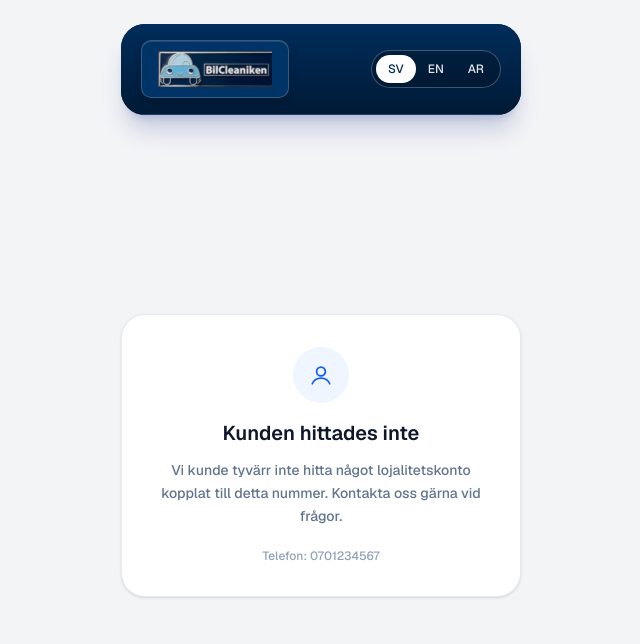
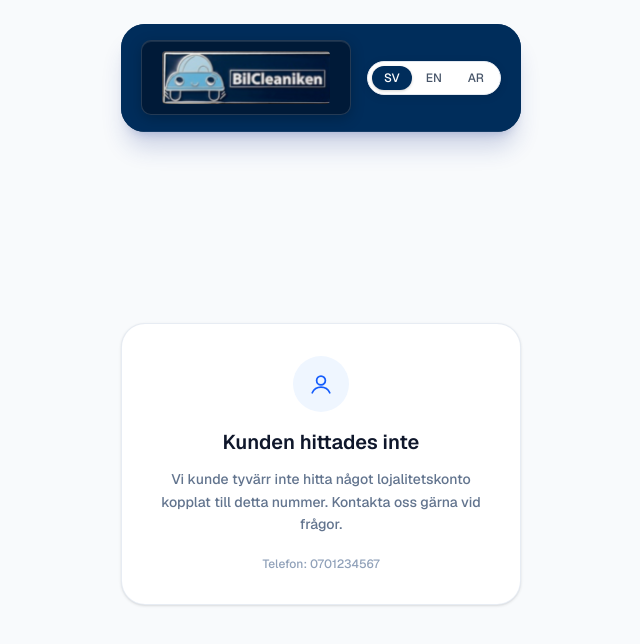
Before and after one commit to abudi-art/my-saas-project, a Next.js app: page /loyalty/0701234567 in a window 1280 px wide. Shown: the top 644 px of the page, without its empty margins (319-959 px from the left). Built offline with nearby package versions, Linux system fonts and the light colour scheme; no server answers; the database is empty.

Commit message:
Improve loyalty header contrast with professional top bar.
Add navy header strip (#002D5B), dark logo badge container, light language
switcher pills, and soft #f8fafc page background for premium readability.

```diff
--- a/app/globals.css
+++ b/app/globals.css
@@ -41,7 +41,7 @@ body {
   height: 1.25rem;
   transform: translate(-50%, -50%);
   border-radius: 0 0 9999px 9999px;
-  background: #f3f4f6;
+  background: #f8fafc;
   box-shadow: inset 0 -1px 0 rgb(148 163 184 / 0.25);
 }
 
@@ -49,27 +49,20 @@ body {
   --stamp-filled: #334155;
   --stamp-reward: #10b981;
   --loyalty-bar: #002d5b;
-  --loyalty-bar-deep: #001a36;
-  --loyalty-badge: #003366;
-  --loyalty-header-from: #003d73;
-  --loyalty-header-to: #002d5b;
+  --loyalty-badge-bg: #001a38;
+  --loyalty-header-from: #003d7a;
+  --loyalty-header-to: #002244;
   min-height: 100vh;
-  background-color: #f3f4f6;
-}
-
-.loyalty-header-bar {
-  background: linear-gradient(
-    135deg,
-    var(--loyalty-header-from) 0%,
-    var(--loyalty-header-to) 100%
-  );
-  box-shadow:
-    0 10px 30px rgb(30 58 138 / 0.18),
-    inset 0 1px 0 rgb(255 255 255 / 0.08);
+  background-color: #f8fafc;
 }
 
 .loyalty-hero-card {
-  background: var(--loyalty-bar-deep);
+  background: linear-gradient(
+    180deg,
+    var(--loyalty-bar) 0%,
+    var(--loyalty-header-from) 38%,
+    var(--loyalty-header-to) 100%
+  );
 }
 
 .loyalty-top-bar {
@@ -78,46 +71,79 @@ body {
   justify-content: space-between;
   gap: 1rem;
   padding: 1rem 1.25rem;
-  background: linear-gradient(
-    180deg,
-    var(--loyalty-bar) 0%,
-    var(--loyalty-bar-deep) 100%
-  );
-  border-bottom: 1px solid rgb(255 255 255 / 0.1);
+  background: var(--loyalty-bar);
+  border-bottom: 1px solid rgb(255 255 255 / 0.08);
 }
 
 .loyalty-logo-badge-wrap {
   display: inline-flex;
   align-items: center;
   justify-content: center;
-  min-height: 3rem;
   padding: 0.625rem 1rem;
-  background-color: var(--loyalty-badge);
-  border: 1px solid rgb(255 255 255 / 0.2);
-  border-radius: 0.625rem;
+  background: var(--loyalty-badge-bg);
+  border: 1px solid rgb(255 255 255 / 0.14);
+  border-radius: 10px;
   box-shadow:
-    inset 0 1px 0 rgb(255 255 255 / 0.12),
-    0 3px 10px rgb(0 0 0 / 0.22);
+    inset 0 1px 0 rgb(255 255 255 / 0.1),
+    0 4px 14px rgb(0 0 0 / 0.22);
 }
 
 .loyalty-logo-official {
   display: block;
-  width: auto;
-  max-width: min(100%, 9.75rem);
-  height: 2.25rem;
+  max-width: min(100%, 10.5rem);
+  height: auto;
   object-fit: contain;
+  border-radius: 4px;
+}
+
+.loyalty-lang-switcher {
+  display: flex;
+  flex-shrink: 0;
+  align-items: center;
+  gap: 0.125rem;
+  padding: 0.25rem;
+  border-radius: 9999px;
+  background: #ffffff;
+  border: 1px solid rgb(226 232 240);
+  box-shadow:
+    0 2px 8px rgb(15 23 42 / 0.1),
+    0 1px 2px rgb(15 23 42 / 0.06);
+}
+
+.loyalty-lang-btn {
+  border: none;
+  border-radius: 9999px;
+  padding: 0.375rem 0.75rem;
+  font-size: 0.75rem;
+  font-weight: 500;
+  line-height: 1;
+  color: #475569;
+  background: transparent;
+  cursor: pointer;
+  transition:
+    background-color 0.15s ease,
+    color 0.15s ease,
+    box-shadow 0.15s ease;
+}
+
+.loyalty-lang-btn:hover {
+  background: #f1f5f9;
+  color: #0f172a;
+}
+
+.loyalty-lang-btn--active {
+  background: var(--loyalty-bar);
+  color: #ffffff;
+  box-shadow: 0 1px 3px rgb(0 0 0 / 0.18);
+}
+
+.loyalty-lang-btn--active:hover {
+  background: #003d7a;
+  color: #ffffff;
 }
 
 .loyalty-hero-body {
-  background: linear-gradient(
-    165deg,
-    var(--loyalty-header-from) 0%,
-    var(--loyalty-header-to) 100%
-  );
-}
-
-[dir="rtl"] .loyalty-top-bar {
-  flex-direction: row-reverse;
+  padding: 1.25rem 1.5rem 1.5rem;
 }
 
 .loyalty-qr-card {
--- a/app/loyalty/[phone]/loyalty-view.tsx
+++ b/app/loyalty/[phone]/loyalty-view.tsx
@@ -40,21 +40,15 @@ function LanguageSwitcher({
   onChange: (locale: Locale) => void;
 }) {
   return (
-    <div
-      className="flex shrink-0 rounded-full border border-white/25 bg-black/20 p-1 backdrop-blur-sm"
-      role="group"
-      aria-label="Language"
-    >
+    <div className="loyalty-lang-switcher" role="group" aria-label="Language">
       {locales.map(({ code, label }) => (
         <button
           key={code}
           type="button"
           onClick={() => onChange(code)}
-          className={`rounded-full px-2.5 py-1 text-xs font-medium transition sm:px-3 sm:py-1.5 ${
-            locale === code
-              ? "bg-white text-[#002d5b] shadow-sm"
-              : "text-white/90 hover:bg-white/10 hover:text-white"
-          }`}
+          className={
+            locale === code ? "loyalty-lang-btn loyalty-lang-btn--active" : "loyalty-lang-btn"
+          }
           aria-pressed={locale === code}
         >
           {label}
@@ -81,7 +75,7 @@ function HeroHeaderRow({
           alt={copy.brandName}
           width={176}
           height={52}
-          className="loyalty-logo-official"
+          className="loyalty-logo-official h-9 w-auto sm:h-10"
           priority
         />
       </div>
@@ -272,9 +266,9 @@ export function LoyaltyView({ phone, customer, configError, appUrl }: LoyaltyVie
                 copy={copy}
               />
 
-              <div className="loyalty-hero-body p-6 text-white sm:p-6">
+              <div className="loyalty-hero-body text-white">
                 <div className="flex items-center justify-between gap-3">
-                  <p className="text-xs font-medium uppercase tracking-[0.2em] text-blue-100/95">
+                <p className="text-xs font-medium uppercase tracking-[0.2em] text-blue-200/90">
                   {copy.tagline}
                 </p>
                 {liveConnected && (
@@ -288,10 +282,10 @@ export function LoyaltyView({ phone, customer, configError, appUrl }: LoyaltyVie
                 )}
               </div>
 
-                <h1 className="mt-4 text-2xl font-semibold leading-tight tracking-tight text-white sm:text-[1.65rem]">
+              <h1 className="mt-4 text-2xl font-semibold leading-tight tracking-tight sm:text-[1.65rem]">
                 {formatGreeting(copy, customerName)}
               </h1>
-                <p className="mt-2 text-sm font-medium text-blue-50/95">
+              <p className="mt-2 text-sm font-medium text-blue-100/90">
                 {cardComplete
                   ? copy.rewardUnlocked
                   : `${stampsOnCard}/${CARD_TARGET_POINTS} — ${copy.collectStamps}`}
@@ -299,28 +293,26 @@ export function LoyaltyView({ phone, customer, configError, appUrl }: LoyaltyVie
 
               <div className="mt-6 flex flex-wrap items-end justify-between gap-x-6 gap-y-4 border-t border-white/10 pt-5">
                 <div>
-                    <p className="text-[10px] font-medium uppercase tracking-wider text-blue-100/90">
+                  <p className="text-[10px] font-medium uppercase tracking-wider text-blue-200/80">
                     {copy.totalPoints}
                   </p>
-                    <p className="text-4xl font-semibold tabular-nums tracking-tight text-white">
+                  <p className="text-4xl font-semibold tabular-nums tracking-tight">
                     {points}
                   </p>
                 </div>
                 <div className="text-end">
-                    <p className="text-[10px] font-medium uppercase tracking-wider text-blue-100/90">
+                  <p className="text-[10px] font-medium uppercase tracking-wider text-blue-200/80">
                     {copy.stampsLabel}
                   </p>
-                    <p className="text-2xl font-semibold tabular-nums tracking-tight text-white">
+                  <p className="text-2xl font-semibold tabular-nums tracking-tight">
                     {stampsOnCard}/{CARD_TARGET_POINTS}
                   </p>
                 </div>
                 <div className="w-full text-end sm:w-auto">
-                    <p className="text-[10px] font-medium uppercase tracking-wider text-blue-100/90">
+                  <p className="text-[10px] font-medium uppercase tracking-wider text-blue-200/80">
                     {copy.phoneLabel}
                   </p>
-                    <p className="font-mono text-sm font-medium text-white/95">
-                      {canonicalPhone}
-                    </p>
+                  <p className="font-mono text-sm font-medium">{canonicalPhone}</p>
                 </div>
               </div>
               </div>
```
Lines whose indentation alone changed are shown as unchanged.
